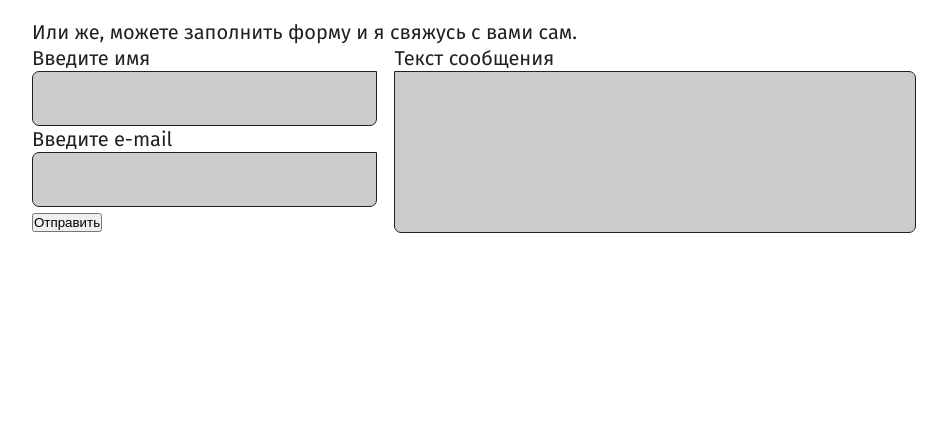
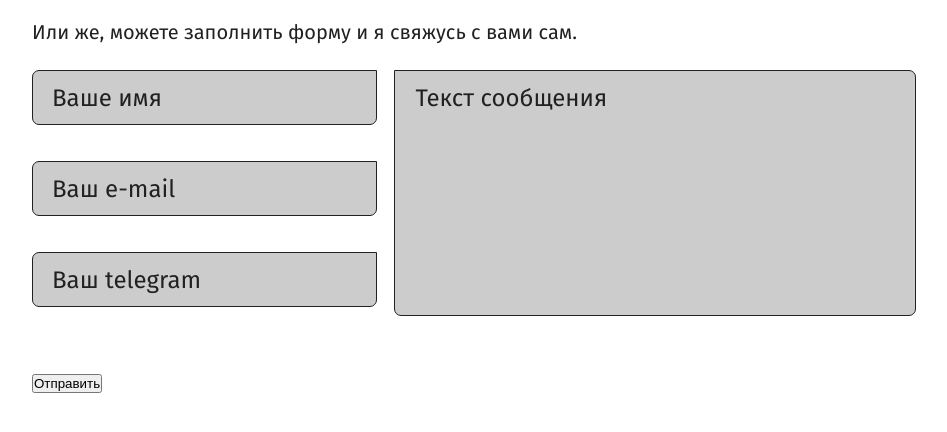
Before and after one commit to AlexeyBalabaev/Alexey-Balabaev-site, a plain HTML site: page index.html in a window 1280 px wide. Shown: the part 2122-2554 px from the top of the page, without its empty margins (294-1241 px from the left). Before the commit the page ends 2425 px from the top, so only its background shows below. Drawn offline with nearby package versions, Linux system fonts and the light colour scheme; a web font is replaced by a local one.

Commit message:
Working above form, ver.0.25

```diff
--- a/css/style.css
+++ b/css/style.css
@@ -320,15 +320,18 @@ address {
 	display: -ms-flex;
 	display: -o-flex;
 	display: flex;
+	margin: 25px auto;
 }
 
 .left-form {
 	width: 39%;
 	margin-right: 2%;
+	position: relative;
 }
 .right-form {
 	width: 59%;
 }
+
 
 /* =========== Form ================================== */
 input[type="text"],
@@ -336,13 +339,62 @@ textarea {
 	background: #cccccc;
 	border: 1px solid #212121;
 	width: 100%;
+	outline: none;
+	font-family: 'Fira Sans', sans-serif;
+	font-size: 24px;
+	line-height: 55px;
+	font-weight: 400;
+	color: #212121;
+	padding-right: 50px;
+	padding-left: 20px;
 }
+
+label {
+	display: block;
+	position: relative;
+	left: 20px;
+	top: -50px;
+	transition: all .3s;
+	font-family: 'Fira Sans', sans-serif;
+	font-size: 24px;
+	font-weight: 400;
+	color: #212121;
+}
+
 input[type="text"] {
 	height: 55px;
 	border-radius: 7px 0 7px 7px;
+	margin-bottom: 10px;
 }
+input[type="text"]:last-child { margin-bottom: 0; }
+
+input[type="text"]:focus + label {
+	top: -90px;
+}
+input[type="text"]:valid + label {
+  top: -90px;
+}
+
 textarea {
-	height: 100%;
+	height: 90%;
 	resize: none;
 	border-radius: 0 7px 7px 7px;
 }
+textarea::-webkit-input-placeholder {
+	font-family: 'Fira Sans', sans-serif;
+	font-size: 24px;
+	font-weight: 400;
+	line-height: 55px;
+	color: #212121;
+	transition: all .3s;
+}
+textarea::-moz-input-placeholder {
+	font-family: 'Fira Sans', sans-serif;
+	font-size: 24px;
+	font-weight: 400;
+	line-height: 55px;
+	color: #212121;
+	transition: all .3s;
+}
+textarea:focus::-webkit-input-placeholder { color: transparent; }
+textarea:focus::-moz-input-placeholder { color: transparent; }
--- a/index.html
+++ b/index.html
@@ -261,21 +261,23 @@
 				<span class="form-desc">
 					Или же, можете заполнить форму и я свяжусь с вами сам.
 				</span>
-				<form action="#">
+				<form action="#" class="">
 					<div class="form-box">
 						<div class="left-form">
-							<label for="name">Введите имя</label>
-							<input type="text" id="name" class="">
-							<label for="email">Введите e-mail</label>
-							<input type="text" id="email" class="">
+							<input type="text" id="name" class="name" required>
+							<label for="name">Ваше имя</label>
+							<input type="text" id="email" class="email" required>
+							<label for="email">Ваш e-mail</label>
+							<input type="text" id="teleg" class="email" required>
+							<label for="teleg">Ваш telegram</label>
 						</div>
 						<div class="right-form">
-							<label for="message">Текст сообщения</label>
-							<textarea id="message"></textarea>
+							<textarea id="message" placeholder="Текст сообщения"></textarea>
 						</div>
 					</div>
 					<button class="btn">Отправить</button>
 				</form>
+
 			</div>
 		</div>
 	</address>
```
Also changed, not shown: 1 other file.
